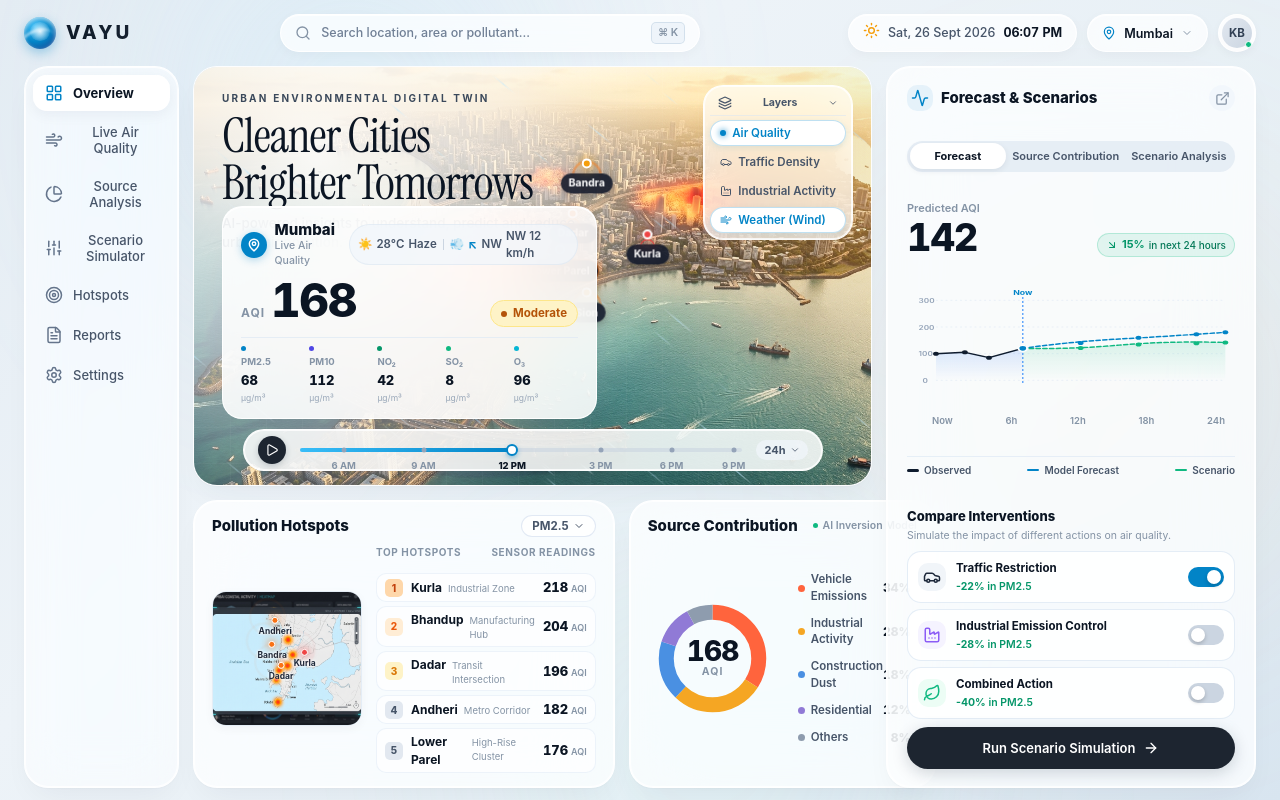
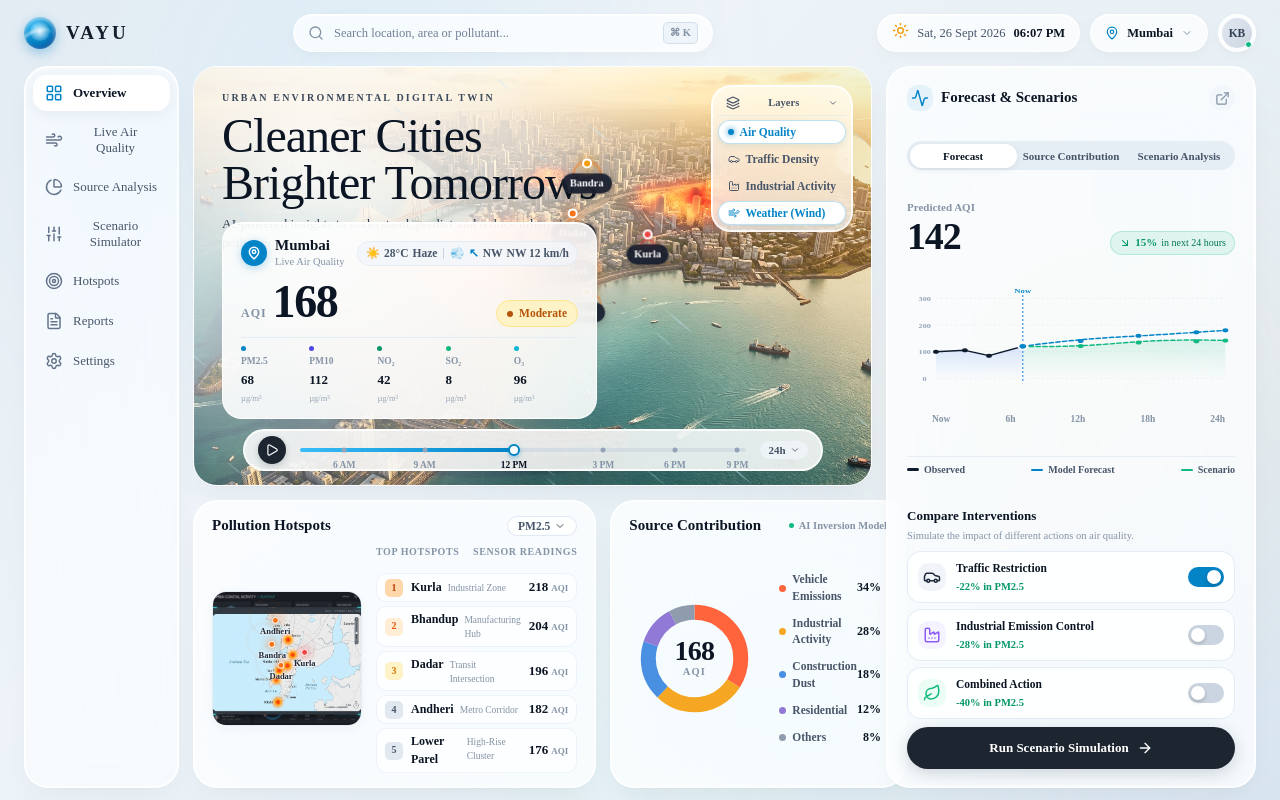
Before and after one commit to khushibhadangkar/VAYU, a React (Vite) app: page / in a window 1280 px wide. Built offline with nearby package versions, Linux system fonts and the light colour scheme.

Commit message:
style: set all application typography to Times New Roman

```diff
--- a/src/styles/main.css
+++ b/src/styles/main.css
@@ -46,10 +46,10 @@
   --donut-residential: #907ad6;
   --donut-others: #8e9cae;
 
-  /* Typography Stacks */
-  --font-serif: 'Instrument Serif', 'Newsreader', Georgia, serif;
-  --font-sans: -apple-system, BlinkMacSystemFont, "SF Pro Display", "Plus Jakarta Sans", "Inter", sans-serif;
-  --font-mono: 'JetBrains Mono', monospace;
+  /* Typography Stacks — All Times New Roman */
+  --font-serif: "Times New Roman", Times, Baskerville, Georgia, serif;
+  --font-sans: "Times New Roman", Times, Baskerville, Georgia, serif;
+  --font-mono: "Times New Roman", Times, Georgia, serif;
 
   /* Shadows */
   --shadow-sm: 0 2px 8px rgba(10, 25, 45, 0.04);
@@ -75,6 +75,7 @@
   box-sizing: border-box;
   margin: 0;
   padding: 0;
+  font-family: "Times New Roman", Times, Baskerville, Georgia, serif !important;
 }
 
 html, body {
@@ -84,7 +85,7 @@ html, body {
   background-image: var(--bg-gradient);
   background-attachment: fixed;
   color: var(--text-primary);
-  font-family: var(--font-sans);
+  font-family: "Times New Roman", Times, Baskerville, Georgia, serif !important;
   font-size: 13.5px;
   line-height: 1.45;
   -webkit-font-smoothing: antialiased;
```
